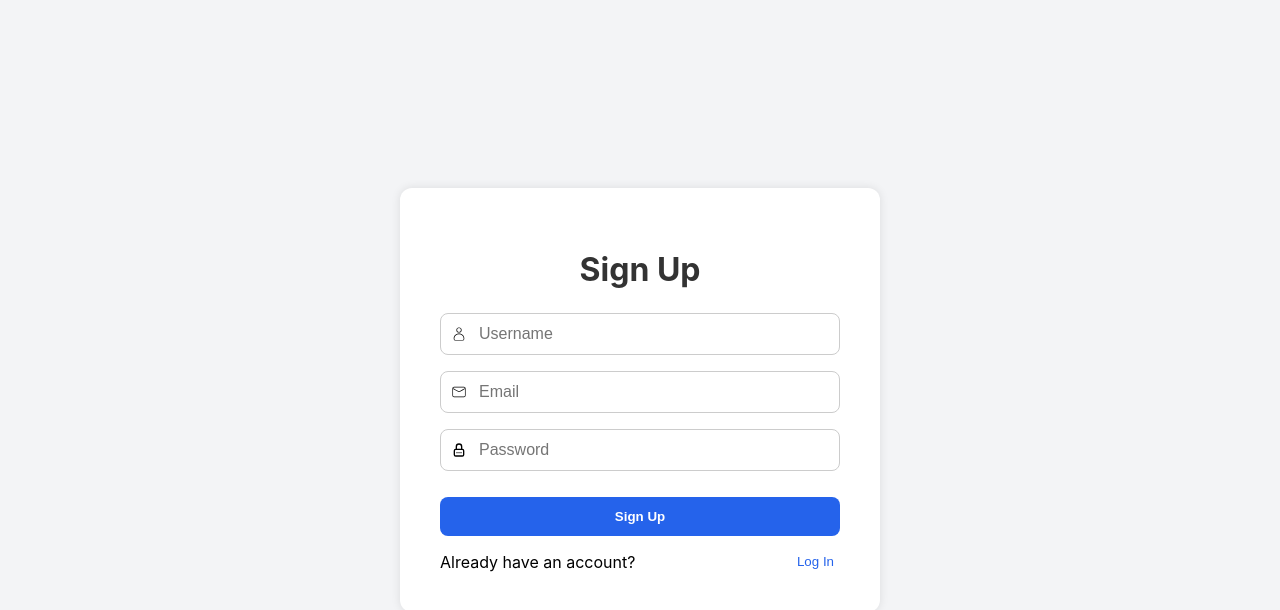
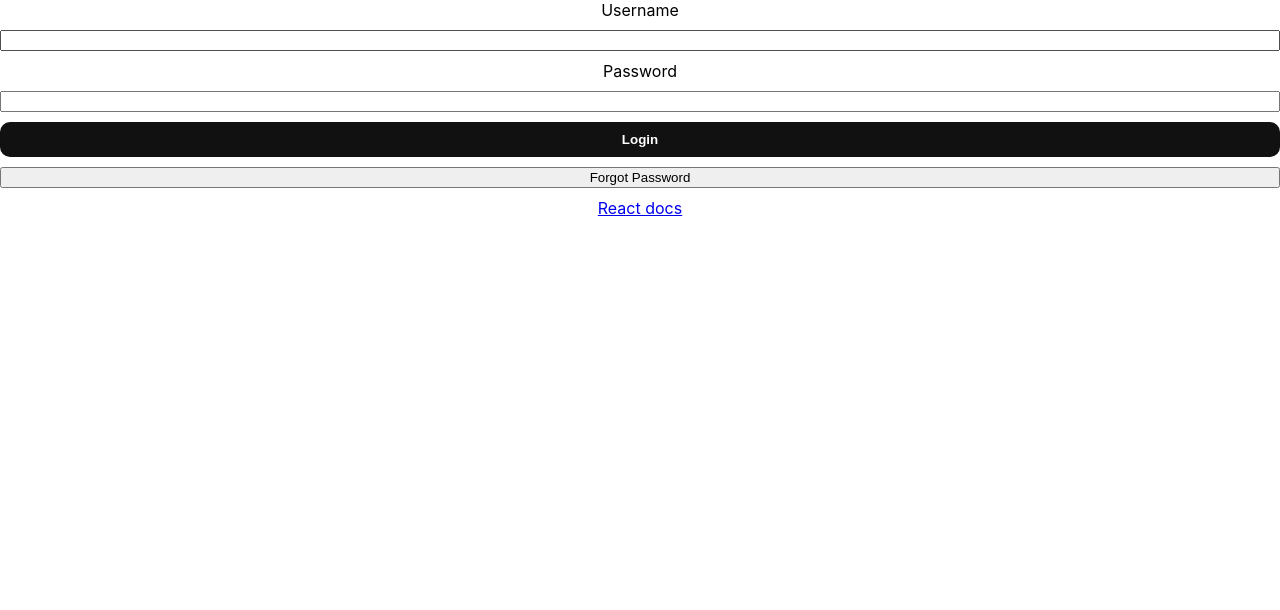
Before and after one commit to PhoneixProgrammer/login-signup, a React (Create React App) app: page /login in a window 1280 px wide. Shown: the top 610 px of the page. Built offline with nearby package versions, Linux system fonts and the light colour scheme.

Commit message:
feat: wcag login page

```diff
--- a/package.json
+++ b/package.json
@@ -12,6 +12,7 @@
     "react": "^19.1.0",
     "react-dom": "^19.1.0",
     "react-icons": "^5.5.0",
+    "react-router-dom": "^7.6.2",
     "react-scripts": "5.0.1",
     "web-vitals": "^2.1.4"
   },
--- a/src/App.js
+++ b/src/App.js
@@ -1,12 +1,18 @@
 
 import './App.css';
+import { BrowserRouter as Router, Route, Routes } from 'react-router-dom';
 import Loginsignup from './Components/LoginSignUp/LoginSignup';
-
+import Login from './screens/login'
 function App() {
   return (
-    <div >
-      <Loginsignup />
-    </div>
+    <Router>
+      <div className="App">
+        <Routes>
+          <Route path="/" element={<Loginsignup />} />
+          <Route path="/login" element={<Login />} />
+        </Routes>
+      </div>
+    </Router>
   );
 }
 
--- /dev/null
+++ b/src/screens/login.jsx
@@ -0,0 +1,45 @@
+import {useState} from 'react';
+
+function LoginForm(){
+    const [ error,setError]=useState('');
+    const handleSubmit=(e)=>{
+        e.preventDefault();
+        setError('Invalid username or password')
+    }
+    return(
+        <form onSubmit={handleSubmit}>
+            <div style ={{display:'flex',flexDirection:'column',gap:'10px'}}>
+            <label htmlFor="username">Username</label>
+            <input id="username" type="text" name="username"/>
+
+            <label htmlFor ="password">Password</label>
+            <input id="password" type="password" name="password"/>
+
+            <button type="submit" style ={{
+            backgroundColor:'#111112',
+            color:'#FFFFFF',
+            padding: ' 10px 20px',
+            border:'none',
+            borderRadius:'10px',
+            fontWeight:'bold',
+            cursor:'pointer'
+            }}
+                onFocus={()=>console.log('focused')}
+                onMouseOver={()=>console.log('hovered')}
+                >Login</button>
+            {error && (
+            <div
+                role="alert"
+                style={{color:'red',marginTop:'10px'}}
+                >{error}</div>
+            )}
+            <button aria-label="Forgot Password">
+            Forgot Password
+            </button>
+
+            <a href="https://react.dev/blog/2023/03/16/introducing-react-dev">React docs</a>
+                </div>
+        </form>
+    )
+}
+export default LoginForm;
```
Also changed, not shown: 1 other file (tests, documents, lock files or other folders).
